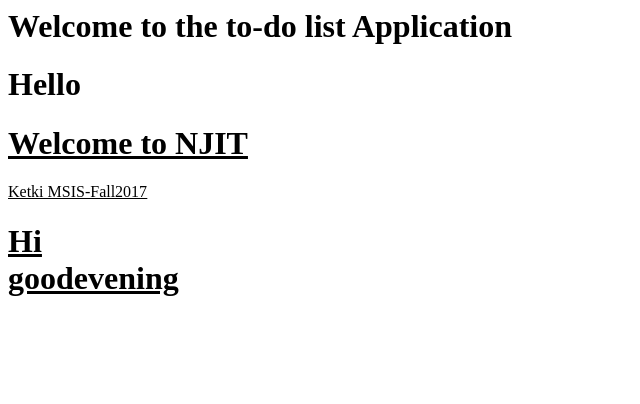
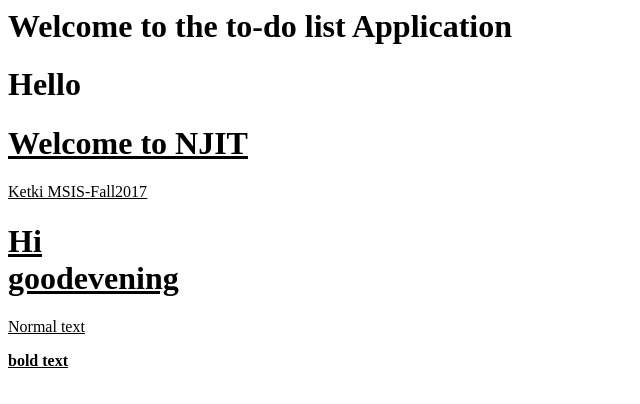
Before and after one commit to ketki23/todo_fall2017, a plain HTML site: page index.html in a window 1280 px wide. Shown: the whole page, without its empty margins (0-640 px from the left). Drawn offline with Linux system fonts and the light colour scheme.

Commit message:
added index.html

```diff
--- a/index.html
+++ b/index.html
@@ -21,4 +21,13 @@
 goodevening</h1>
 
 </body>
+<html>
+<body>
+
+<p>Normal text</p>
+
+<p><b>bold text</b></p>
+
+</body>
 </html>
+</html>
```
